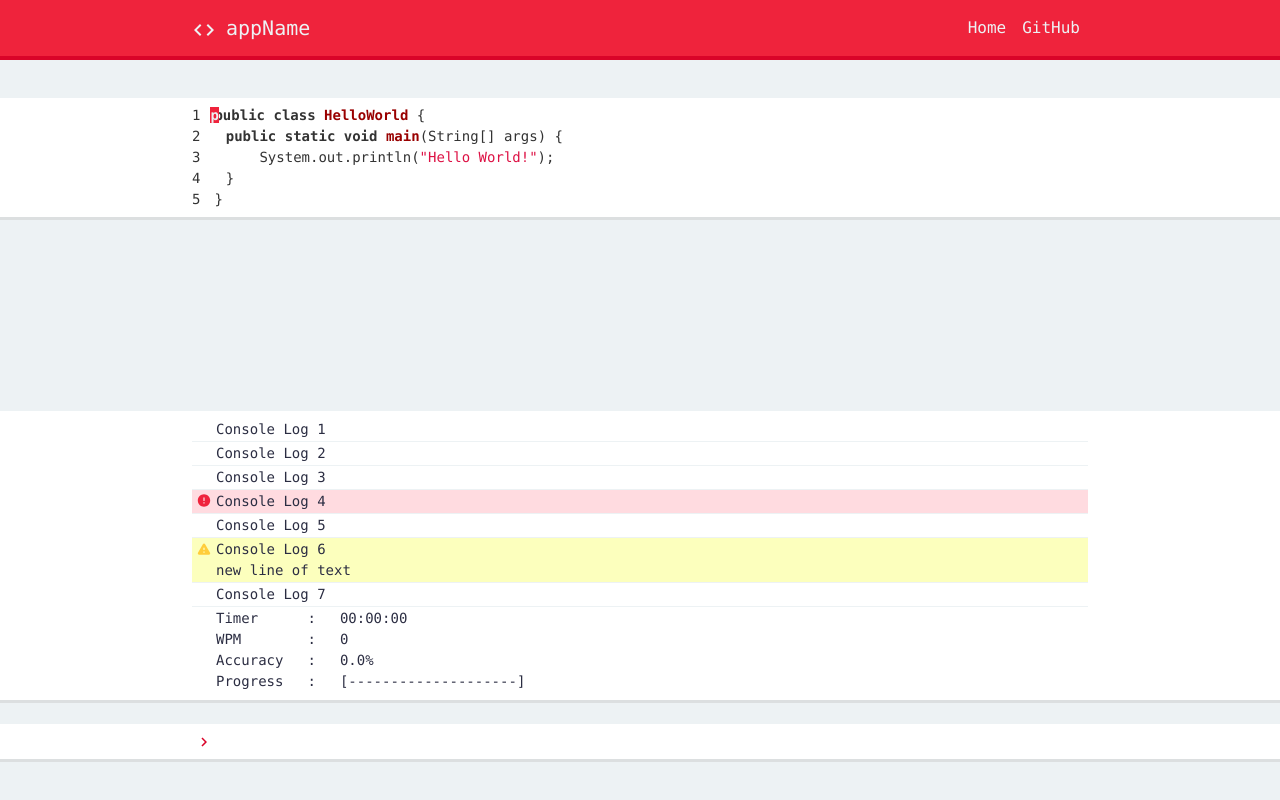
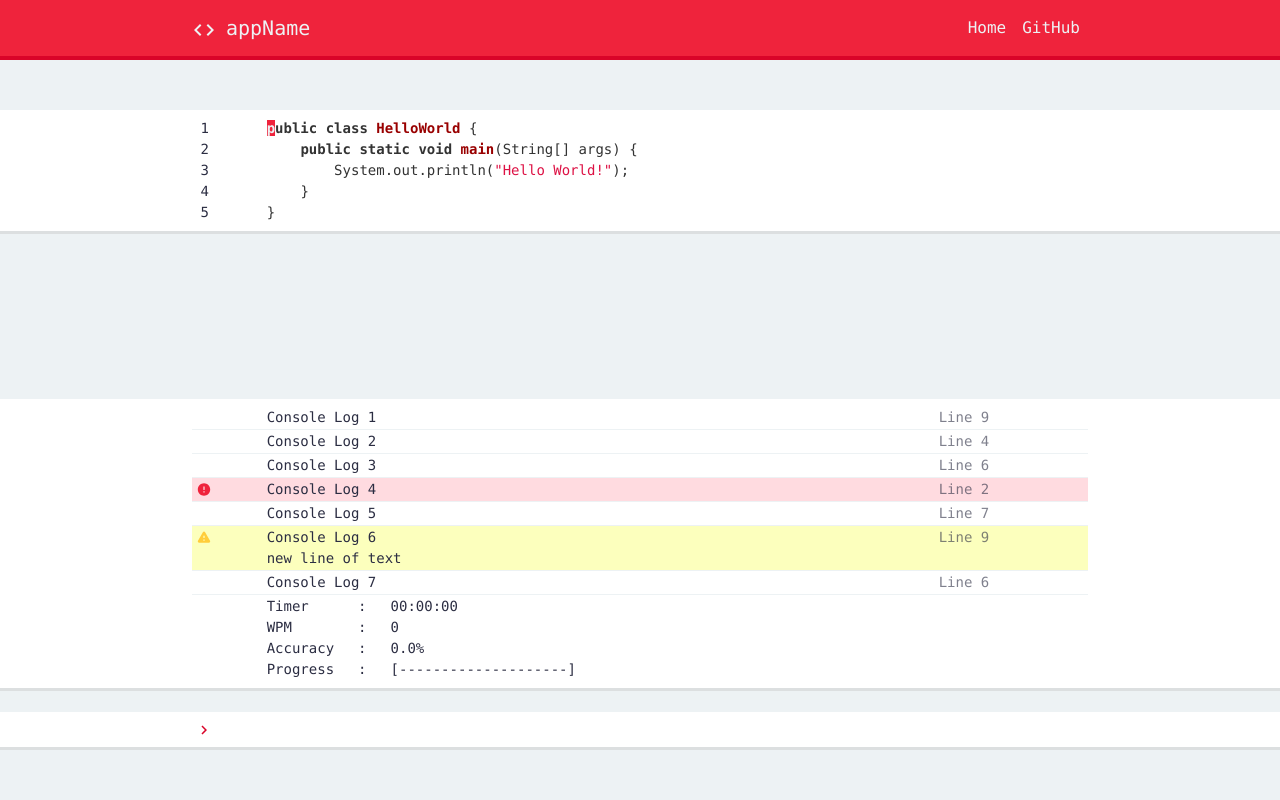
Before and after one commit to anoojlal/HFCYTHW, a React (Create React App) app in the folder idk-yet/: page /solo in a window 1280 px wide. Built offline with nearby package versions, Linux system fonts and the light colour scheme.

Commit message:
line numbers and code block aligned with log icons and log messages respectively

```diff
--- a/idk-yet/package.json
+++ b/idk-yet/package.json
@@ -10,7 +10,7 @@
     "react-dom": "^16.8.6",
     "react-keydown": "^1.9.10",
     "react-router-dom": "^5.0.1",
-    "react-scripts": "3.0.1",
+    "react-scripts": "^3.3.0",
     "react-syntax-highlighter": "^11.0.2",
     "reactstrap": "^8.0.1"
   },
--- a/idk-yet/src/components/Console.js
+++ b/idk-yet/src/components/Console.js
@@ -41,17 +41,20 @@ export default class Console extends React.Component {
       if (i === 6) {
         logs.push({
           text: "Console Log " + i + "\nnew line of text",
-          type: "warning"
+          type: "warning",
+          line: Math.floor(Math.random() * 10) + 1
         });
       } else if (i === 4) {
         logs.push({
           text: "Console Log " + i,
-          type: "error"
+          type: "error",
+          line: Math.floor(Math.random() * 10) + 1
         });
       } else {
         logs.push({
           text: "Console Log " + i,
-          type: "info"
+          type: "info",
+          line: Math.floor(Math.random() * 10) + 1
         });
       }
     }
@@ -86,22 +89,23 @@ export default class Console extends React.Component {
               return (
                 <div className={className}>
                   <Row>
-                    <Col>{icon}</Col>
-                    <Col>{log.text}</Col>
+                    <Col xs="1">{icon}</Col>
+                    <Col xs="9"><div className="logText">{log.text}</div></Col>
+                    <Col xs="2"><div className="logLine">{"Line " + log.line}</div></Col>
                   </Row>
                 </div>
               );
             })}
             <div className="stats">
               <Row>
-                <Col>
+                <Col xs="1">
                   <ArrowRight className="arrowRight invisible" />
                 </Col>
                 <Col>{"Timer\nWPM\nAccuracy\nProgress"}</Col>
                 <Col>
                   <ArrowRight className="arrowRight invisible" />
                 </Col>
-                <Col>{":\n:\n:\n:"}</Col>
+                <Col><div className="colons">{":\n:\n:\n:"}</div></Col>
                 <Col>
                   <ArrowRight className="arrowRight invisible" />
                 </Col>
--- a/idk-yet/src/components/Solo.js
+++ b/idk-yet/src/components/Solo.js
@@ -6,6 +6,17 @@ import AppNavbar from "./AppNavbar.js";
 import Console from "./Console.js";
 import PressEnter from "@material-ui/icons/KeyboardReturn";
 import Backspace from "@material-ui/icons/BackspaceOutlined";
+import {
+  Collapse,
+  Navbar,
+  NavbarToggler,
+  NavbarBrand,
+  Nav,
+  NavItem,
+  NavLink,
+  Row,
+  Col
+} from "reactstrap";
 
 export default class Solo extends React.Component {
   constructor(props) {
@@ -55,7 +66,7 @@ export default class Solo extends React.Component {
     const valid = (key >= 32 && key <= 126) || key === 13;
     const { current, pressEnter } = this.state;
 
-    if (inputChar === ' ') {
+    if (inputChar === " ") {
       event.preventDefault();
     }
 
@@ -178,7 +189,7 @@ export default class Solo extends React.Component {
     let lineNumbers = "";
 
     for (let i = 1; i <= numLines; i++) {
-      lineNumbers = lineNumbers + i + "\n";
+      lineNumbers = lineNumbers + " " + i + "\n";
     }
 
     return lineNumbers;
@@ -199,16 +210,15 @@ export default class Solo extends React.Component {
       whiteSpace: "pre-wrap",
       marginBottom: "0px",
       backgroundColor: "white",
-      paddingLeft: "15%",
-      paddingRight: "15%",
       tabSize: "4",
       webkitTouchCallout: "none" /* iOS Safari */,
       webkitUserSelect: "none" /* Safari */,
       khtmlUserSelect: "none" /* Konqueror HTML */,
       mozUserSelect: "none" /* Firefox */,
       msUserSelect: "none" /* Internet Explorer/Edge */,
-      userSelect: "none"
-      //display: "none"
+      userSelect: "none",
+      padding: "0em"
+      // display: "none"
     };
 
     const lineNumbers = this.getLineNumbers();
@@ -218,13 +228,19 @@ export default class Solo extends React.Component {
         <AppNavbar />
         <div className="solo">
           <div className="codeBlock">
+            <Row>
+              <Col xs="1">
+                <div className="lineNumbers">{lineNumbers}</div>
+              </Col>
+              <Col xs="11">
                 <div className="overlay">
-              <div className="lineNumbers">{lineNumbers}</div>
                   <span>{completed}</span>
-              {!backspace && <span className="current">
+                  {!backspace && (
+                    <span className="current">
                       {pressEnter && <PressEnter className="pressEnter" />}
                       {current}
-              </span>}
+                    </span>
+                  )}
                   <span className="incorrect">
                     {incorrect}
                     {backspace && <Backspace className="backspace" />}
@@ -235,10 +251,12 @@ export default class Solo extends React.Component {
                   language="java"
                   style={github}
                   customStyle={customStyle}
-              showLineNumbers
+
                 >
                   {codeBlock}
                 </SyntaxHighlighter>
+              </Col>
+            </Row>
           </div>
           <Console />
         </div>
--- a/idk-yet/src/css/AppNavbar.css
+++ b/idk-yet/src/css/AppNavbar.css
@@ -1,5 +1,5 @@
 .navbar {
-    font-family: source-code-pro, Menlo, Monaco, "Courier",
+    font-family: source-code-pro, Menlo, Monaco, Consolas, "Courier New",
     monospace !important;
     padding-left: 15% !important;
     padding-right: 15% !important;
@@ -12,8 +12,6 @@ navbar-light {
 }
 
 .navbar-brand {
-    font-family: source-code-pro, Menlo, Monaco, Consolas, "Courier New",
-    monospace !important;
     color: #EDF2F4 !important;
 }
 
--- a/idk-yet/src/css/Console.css
+++ b/idk-yet/src/css/Console.css
@@ -21,7 +21,7 @@
 }
 
 .sticky {
-    margin-bottom: 3% !important;
+    margin-bottom: 50px !important;
     background: white !important;
     width: 100%;
     position: fixed;
@@ -54,6 +54,10 @@
     width: 100% !important;
     padding-left: 0% !important;
     padding-right: 0% !important;
+    -webkit-user-select: none; /* Safari */
+    -moz-user-select: none; /* Firefox */
+    -ms-user-select: none; /* IE10+/Edge */
+    user-select: none; /* Standard */
 }
 
 .consoleInput {
@@ -79,7 +83,44 @@
     padding-right: 0px !important;
 }
 
+.col-1 {
+    padding-left: 0px !important;
+    padding-right: 0px !important;
+}
+
+.col-2 {
+    padding-left: 0px !important;
+    padding-right: 0px !important;
+}
+
+.col-3 {
+    padding-left: 0px !important;
+    padding-right: 0px !important;
+}
+
+.col-5 {
+    padding-left: 0px !important;
+    padding-right: 0px !important;
+}
+
+.col-9 {
+    padding-left: 0px !important;
+    padding-right: 0px !important;
+}
+
 .row {
     margin-left: 0px !important;
     margin-right: 0px !important;
 }
+
+.logText {
+    word-wrap: break-word !important;
+}
+
+.logLine {
+    opacity: 0.6;
+}
+
+.colons {
+    text-align: center !important;
+}
--- a/idk-yet/src/css/Home.css
+++ b/idk-yet/src/css/Home.css
@@ -1,6 +1,6 @@
 .home {
-    margin-top: 3% !important;
-    margin-bottom: 3% !important;
+    margin-top: 50px !important;
+    margin-bottom: 50px !important;
     margin-left: 15% !important;
     margin-right: 15% !important;
 }
--- a/idk-yet/src/css/Solo.css
+++ b/idk-yet/src/css/Solo.css
@@ -1,5 +1,5 @@
 .solo {
-    margin-top: 3% !important;
+    margin-top: 50px !important;
     margin-left: 0% !important;
     margin-right: 0% !important;
     font-family: source-code-pro, Menlo, Monaco, Consolas, "Courier New",
@@ -10,12 +10,16 @@
     tab-size: 4;
     white-space: pre-wrap;
     border-bottom: 3px solid #dcdfe0 !important;
+    padding-left: 15%;
+    padding-right: 15%;
+    padding-top: 8px;
+    padding-bottom: 8px;
+    background: white;
 }
 
 .overlay {
     display: block;
     overflow-x: auto;
-    padding: 0.5em 15%;
     color: transparent; /* change to transparent */
     background: transparent; /* change to transparent */
     white-space: pre-wrap;
@@ -30,9 +34,18 @@
 }
 
 .lineNumbers {
-    float: left;
-    padding-right: 10px;
-    color: transparent; /* change to transparent */
+    color: #2B2D42; /* change to transparent */
+    font-size: 87.5%;
+}
+
+.col-1 {
+    padding-left: 0px !important;
+    padding-right: 0px !important;
+}
+
+.col-11 {
+    padding-left: 0px !important;
+    padding-right: 0px !important;
 }
 
 .current {
```
Also changed, not shown: 1 other file (tests, documents, lock files or other folders). Lines whose indentation alone changed are shown as unchanged.
